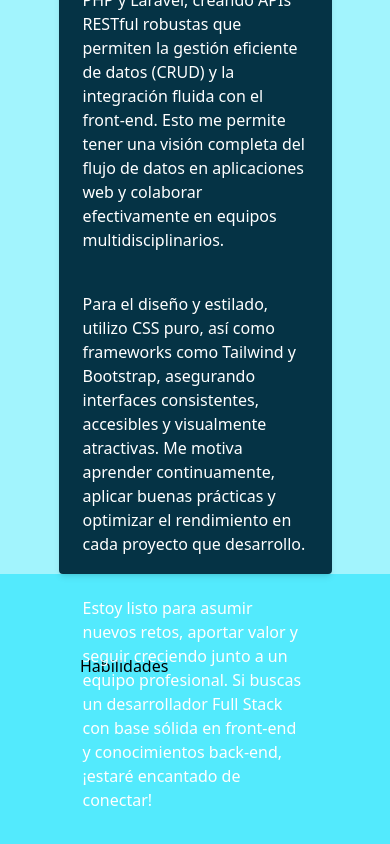
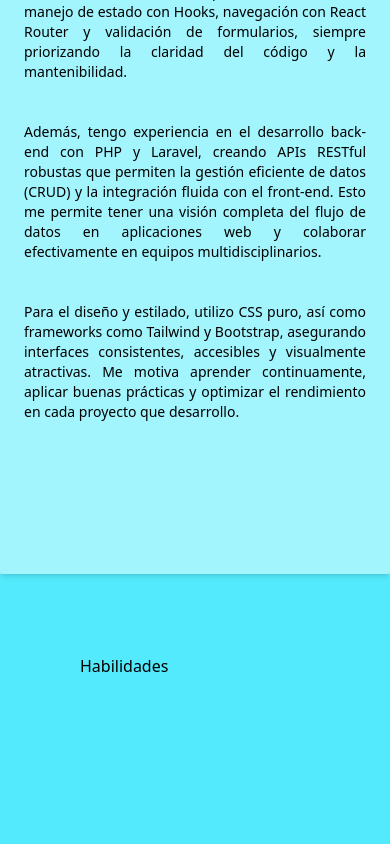
Before and after one commit to melagora/03-portafolio, a Next.js app: page / in a window 390 px wide. Shown: the part 1114-1958 px from the top of the page. Built offline with nearby package versions, Linux system fonts and the light colour scheme.

Commit message:
Responsive del apartado "sobre mi"

```diff
--- a/app/components/Sobremi.tsx
+++ b/app/components/Sobremi.tsx
@@ -7,7 +7,7 @@ import { useEffect } from "react";
 export default function Sobremi() {
   useEffect(() => {
     AOS.init({
-      duration: 1000, // Duración del fade
+      duration: 100, // Duración del fade
       once: false, // Solo una vez al hacer scroll
     });
   }, []);
@@ -18,7 +18,7 @@ export default function Sobremi() {
       id="sobre-mi"
     >
       <div
-        className="w-[70%] h-full flex flex-col items-center justify-center bg-cyan-950 text-white p-6 rounded shadow-md gap-10"
+        className="w-[100%] sm:w-[70%] text-sm md:text-base h-full flex flex-col items-center text-justify justify-center sm:bg-cyan-950 sm:text-white p-6 rounded shadow-md gap-10"
         data-aos="fade-up"
       >
         <div data-aos="fade-up" data-aos-delay="100">
@@ -51,14 +51,14 @@ export default function Sobremi() {
             en cada proyecto que desarrollo.
           </p>
         </div>
-        <div data-aos="fade-up" data-aos-delay="400">
+        {/* <div data-aos="fade-up" data-aos-delay="400">
           <p>
             Estoy listo para asumir nuevos retos, aportar valor y seguir
             creciendo junto a un equipo profesional. Si buscas un desarrollador
             Full Stack con base sólida en front-end y conocimientos back-end,
             ¡estaré encantado de conectar!
           </p>
-        </div>
+        </div> */}
       </div>
     </section>
   );
```
